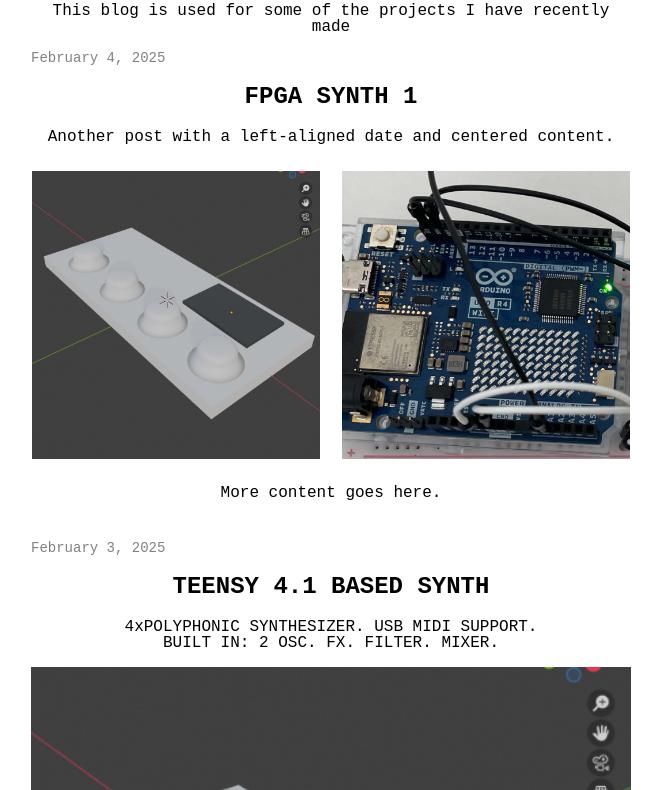
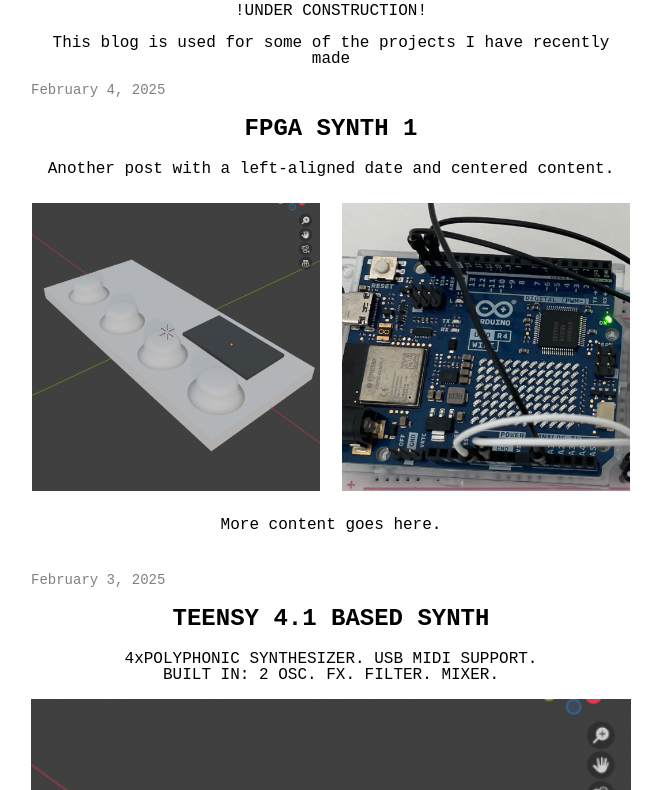
Before and after one commit to KonstantinErlich/project-log, a plain HTML site: page index.html in a window 1280 px wide. Shown: the part 145-935 px from the top of the page, without its empty margins (309-970 px from the left). Drawn offline with Linux system fonts and the light colour scheme.

Commit message:
Update index.html

```diff
--- a/index.html
+++ b/index.html
@@ -12,6 +12,7 @@
     <div class="container">
         <h1>PROJECT LOG</h1>
         <h1>KONSTANTIN ERLICH</h1>
+        <p>!UNDER CONSTRUCTION!</p>
         <p>This blog is used for some of the projects I have recently made</p>
         <article class="blog-post">
             <p class="date">February 4, 2025</p>
```
